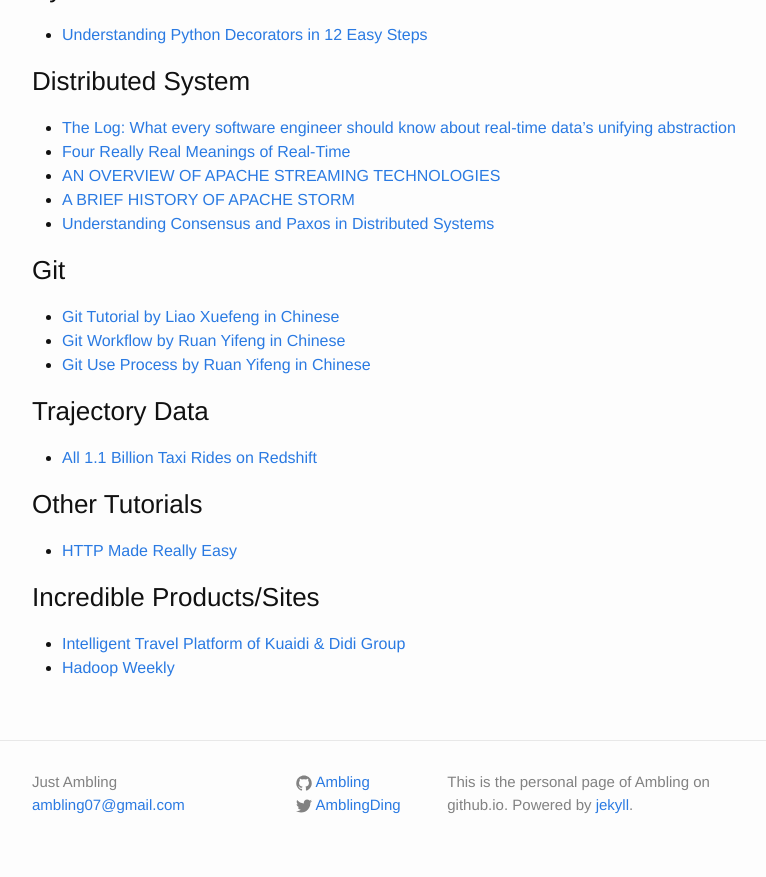
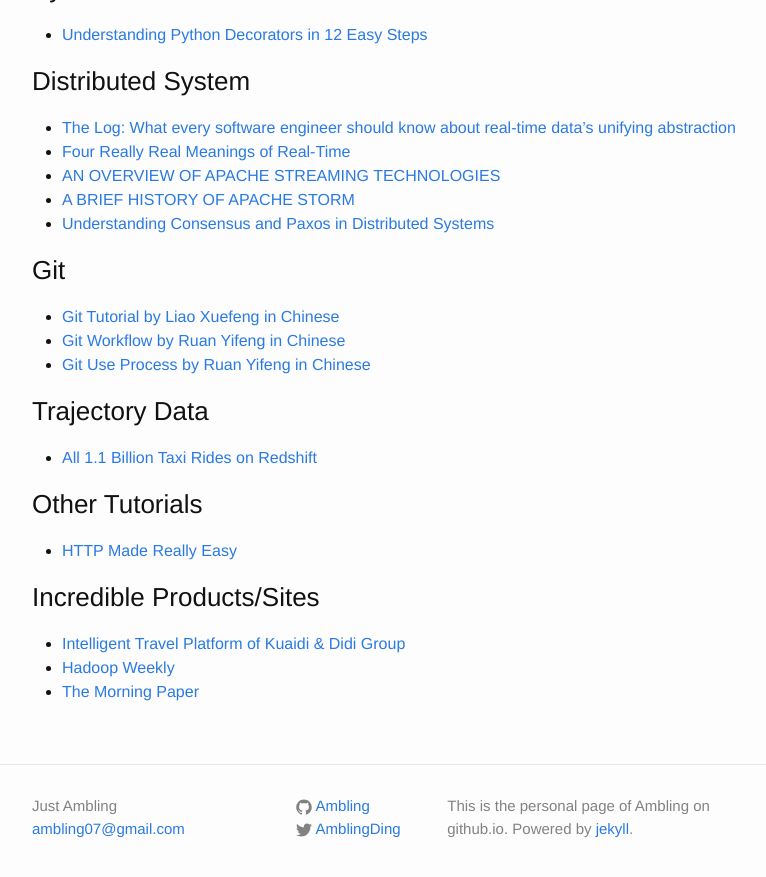
Before and after one commit to ambling/ambling.github.io, a Jekyll site: the page built from 00-recommands.md, in a window 1280 px wide and 900 px high, scrolled down 999 px. Shown: the top 877 px of the window, without its empty margins (238-1004 px from the left). Built offline with Jekyll 4.4.1, drawn with Linux system fonts in a browser that asks for light colours.

Commit message:
add the morning paper for recommend

```diff
--- a/00-recommands.md
+++ b/00-recommands.md
@@ -62,3 +62,4 @@ permalink: /recommands/
 ### Incredible Products/Sites
 - [Intelligent Travel Platform of Kuaidi & Didi Group](http://v.kuaidadi.com/)
 - [Hadoop Weekly](https://www.hadoopweekly.com/)
+- [The Morning Paper](https://blog.acolyer.org/)
```
